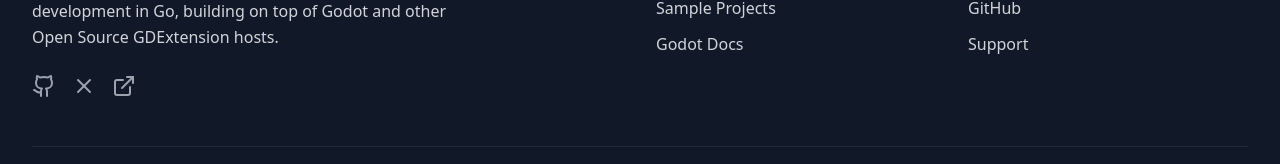
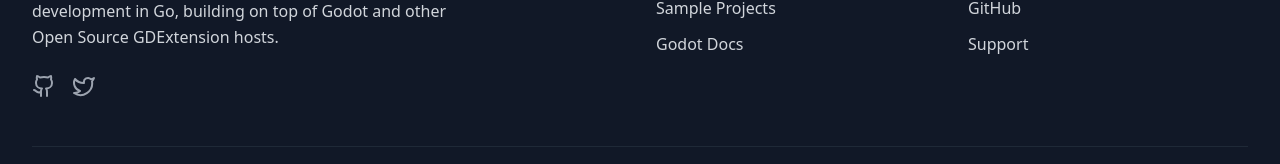
Before and after one commit to grow-graphics/gd, a React (Vite) app: page / in a window 1280 px wide. Shown: the part 6140-6304 px from the top of the page. Built offline with nearby package versions, Linux system fonts and the light colour scheme.

Commit message:
Update icons in App component
Replaced X icon with Twitter icon and removed external link.

```diff
--- a/src/App.tsx
+++ b/src/App.tsx
@@ -15,6 +15,7 @@ import {
   Star,
   Coffee,
   Gamepad2,
+  Twitter,
 } from "lucide-react";
 
 function App() {
@@ -773,15 +774,7 @@ func main() {
                   rel="noopener noreferrer"
                   className="text-gray-400 hover:text-white transition-colors"
                 >
-                  <X className="h-6 w-6" />
-                </a>
-                <a
-                  href="https://pkg.go.dev/graphics.gd"
-                  target="_blank"
-                  rel="noopener noreferrer"
-                  className="text-gray-400 hover:text-white transition-colors"
-                >
-                  <ExternalLink className="h-6 w-6" />
+                  <Twitter className="h-6 w-6" />
                 </a>
               </div>
             </div>
```
